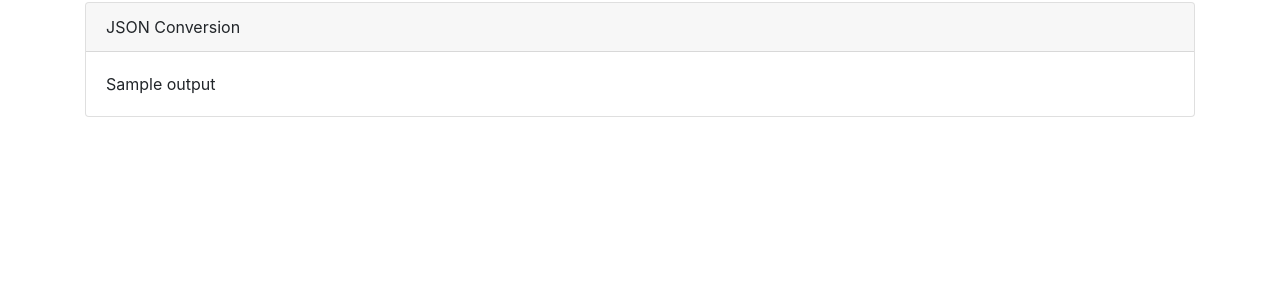
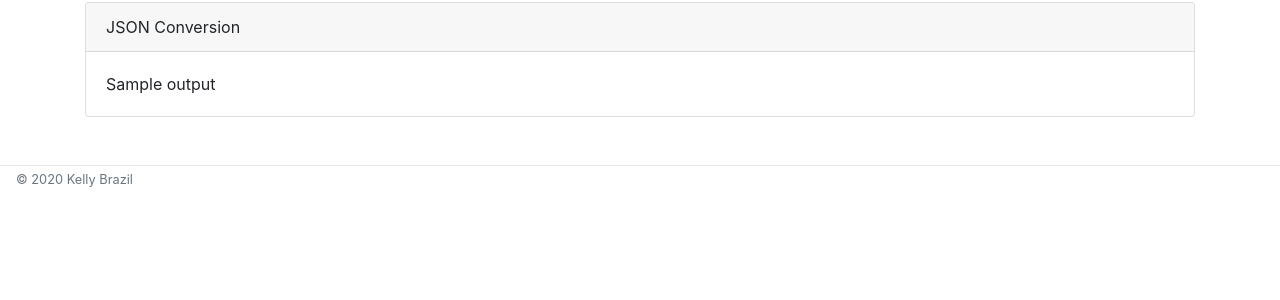
Before and after one commit to kellyjonbrazil/jc-web, a Flask app: template templates/home.html in a window 1280 px wide. Shown: the part 375-675 px from the top of the page. Run offline with Flask 2, Linux system fonts and the light colour scheme; the template is opened without the code that fills it: values that come from a table or form of the project are taken from there, most other values are stand-ins (such as "Sample title", 1, 10 or a date in 2020); some libraries are stand-ins or nearby versions.

Commit message:
add copyright footer

```diff
--- a/templates/layout.html
+++ b/templates/layout.html
@@ -26,7 +26,8 @@
         {% endwith %}
         {% block body %}{% endblock %}
       </div>
-
+    <hr class="mt-5 mb-0">
+    <p class="text-muted ml-3"><small>© 2020 Kelly Brazil</small></p>
     <!-- Bootstrap core JavaScript -->
     <script src="https://code.jquery.com/jquery-3.5.1.slim.min.js" integrity="sha384-DfXdz2htPH0lsSSs5nCTpuj/zy4C+OGpamoFVy38MVBnE+IbbVYUew+OrCXaRkfj" crossorigin="anonymous"></script>
     <script src="https://cdn.jsdelivr.net/npm/popper.js@1.16.1/dist/umd/popper.min.js" integrity="sha384-9/reFTGAW83EW2RDu2S0VKaIzap3H66lZH81PoYlFhbGU+6BZp6G7niu735Sk7lN" crossorigin="anonymous"></script>
```
